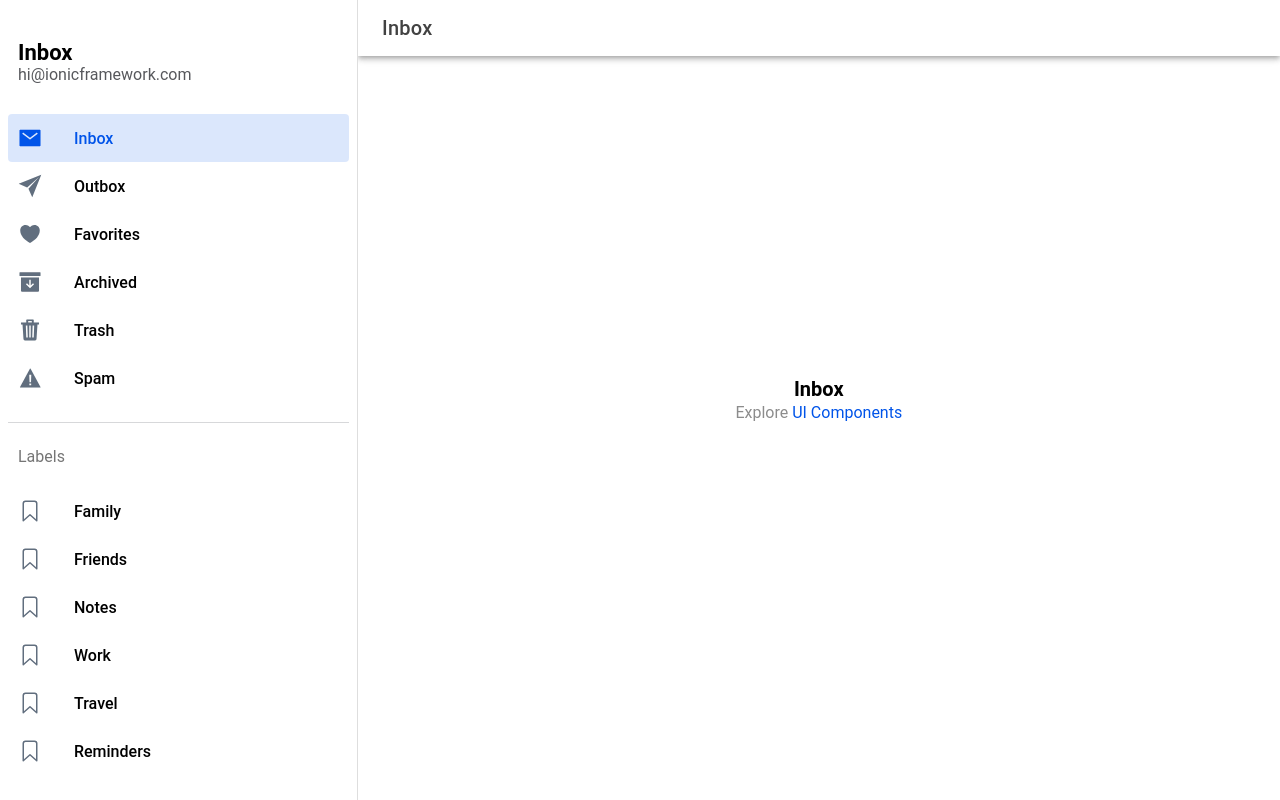
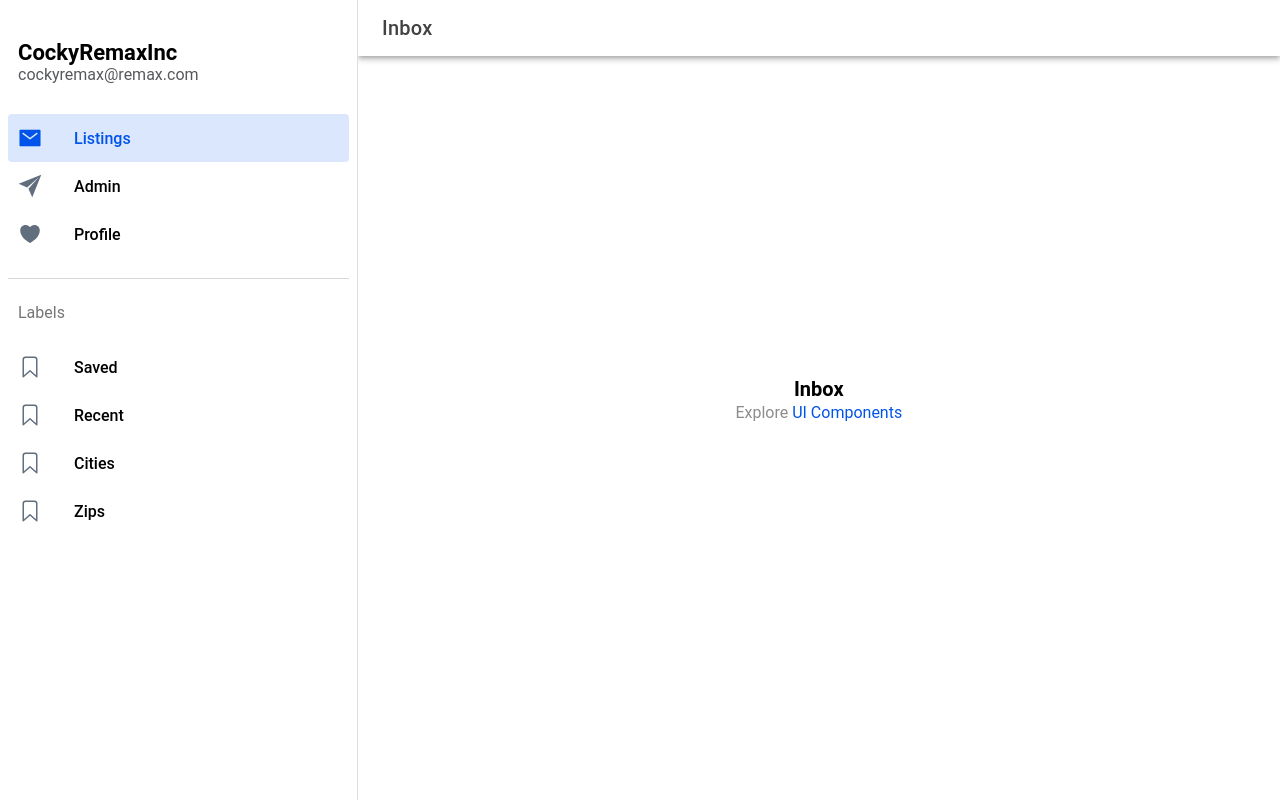
Before and after one commit to jssg33/242houses, a React (Vite) app in the folder homessidebar/: page /folder/Inbox in a window 1280 px wide. Built offline with nearby package versions, Linux system fonts and the light colour scheme.

Commit message:
Update Menu.tsx

```diff
--- a/homessidebar/src/components/Menu.tsx
+++ b/homessidebar/src/components/Menu.tsx
@@ -23,44 +23,26 @@ interface AppPage {
 
 const appPages: AppPage[] = [
   {
-    title: 'Inbox',
+    title: 'Listings',
     url: '/folder/Inbox',
     iosIcon: mailOutline,
     mdIcon: mailSharp
   },
   {
-    title: 'Outbox',
+    title: 'Admin',
     url: '/folder/Outbox',
     iosIcon: paperPlaneOutline,
     mdIcon: paperPlaneSharp
   },
   {
-    title: 'Favorites',
+    title: 'Profile',
     url: '/folder/Favorites',
     iosIcon: heartOutline,
     mdIcon: heartSharp
   },
-  {
-    title: 'Archived',
-    url: '/folder/Archived',
-    iosIcon: archiveOutline,
-    mdIcon: archiveSharp
-  },
-  {
-    title: 'Trash',
-    url: '/folder/Trash',
-    iosIcon: trashOutline,
-    mdIcon: trashSharp
-  },
-  {
-    title: 'Spam',
-    url: '/folder/Spam',
-    iosIcon: warningOutline,
-    mdIcon: warningSharp
-  }
-];
+ ];
 
-const labels = ['Family', 'Friends', 'Notes', 'Work', 'Travel', 'Reminders'];
+const labels = ['Saved', 'Recent', 'Cities', 'Zips'];
 
 const Menu: React.FC = () => {
   const location = useLocation();
@@ -69,8 +51,8 @@ const Menu: React.FC = () => {
     <IonMenu contentId="main" type="overlay">
       <IonContent>
         <IonList id="inbox-list">
-          <IonListHeader>Inbox</IonListHeader>
-          <IonNote>hi@ionicframework.com</IonNote>
+          <IonListHeader>CockyRemaxInc</IonListHeader>
+          <IonNote>cockyremax@remax.com</IonNote>
           {appPages.map((appPage, index) => {
             return (
               <IonMenuToggle key={index} autoHide={false}>
```
